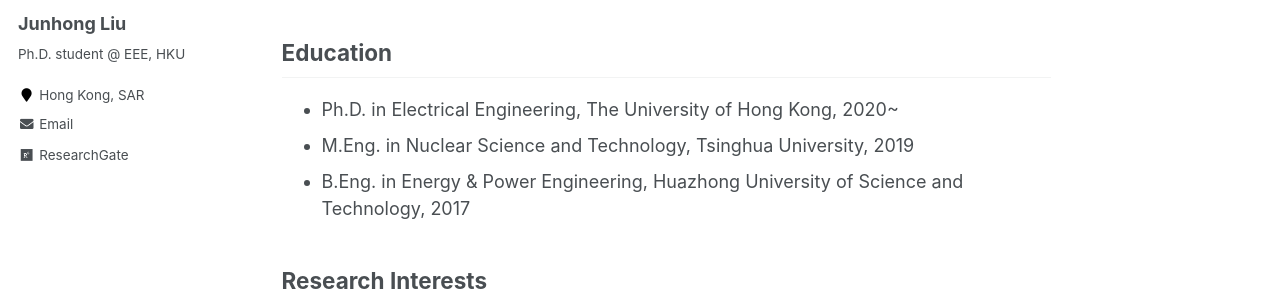
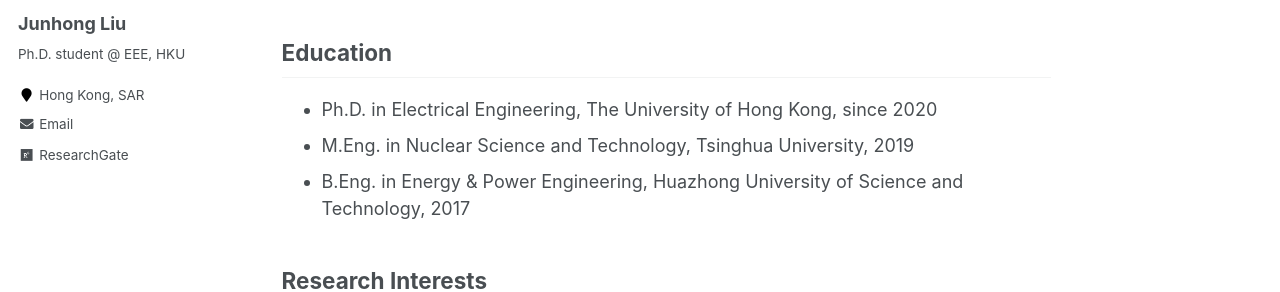
Before and after one commit to johnny-eee/online, a Jekyll site: the page built from _pages/about.md, in a window 1280 px wide. Shown: the part 247-539 px from the top of the page. Built offline with Jekyll 4.4.1, drawn with Linux system fonts in a browser that asks for light colours.

Commit message:
Update about.md

```diff
--- a/_pages/about.md
+++ b/_pages/about.md
@@ -12,7 +12,7 @@ I am currently a third year Ph.D. student @HKU supervised by [Prof. Yunhe Hou](h
 
 ## Education
 
-* Ph.D. in Electrical Engineering, The University of Hong Kong, 2020~
+* Ph.D. in Electrical Engineering, The University of Hong Kong, since 2020
 * M.Eng. in Nuclear Science and Technology, Tsinghua University, 2019
 * B.Eng. in Energy & Power Engineering, Huazhong University of Science and Technology, 2017
 
```
